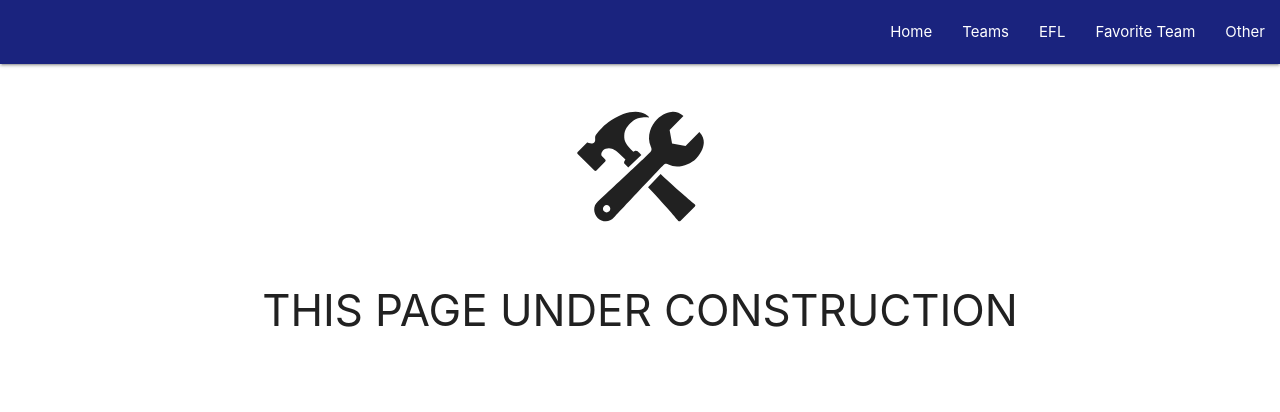
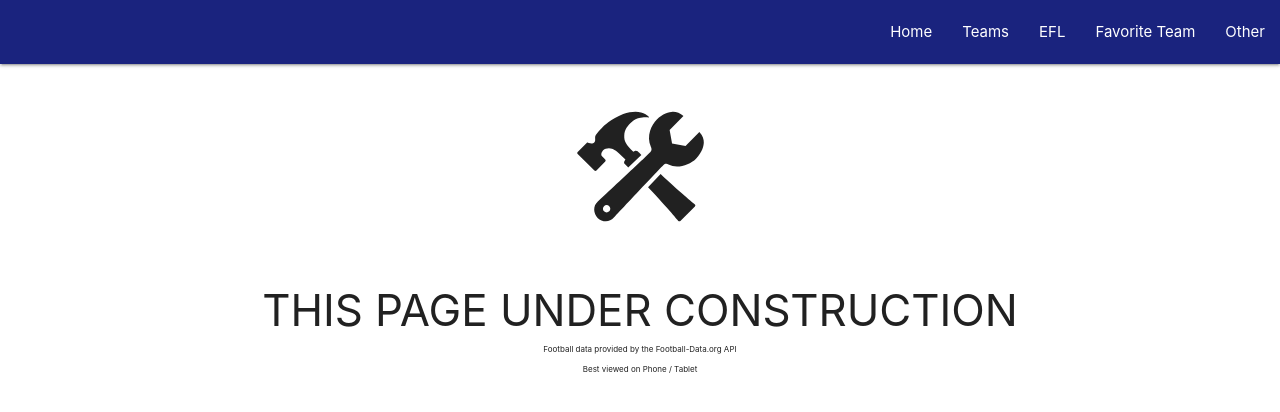
Before and after one commit to hanifrev/efl-championship-app, a React app: page /NotFound in a window 1280 px wide. Shown: the top 412 px of the page. Built offline with nearby package versions, Linux system fonts and the light colour scheme; no server answers.

Commit message:
attribution comp

```diff
--- a/src/App.js
+++ b/src/App.js
@@ -7,6 +7,7 @@ import TeamInfo from './component/pages/TeamInfo'
 import FavTeams from './component/pages/FavTeams'
 import TeamDetail from './component/pages/TeamDetail'
 import NotFound from './component/NotFound'
+import Attribute from './component/Attribute'
 import './component/api/api'
 
 const App = () => {
@@ -20,6 +21,7 @@ const App = () => {
         <Route path="/TeamDetail" component={TeamDetail} />
         <Route path="/NotFound" component={NotFound} />
       </Switch>
+      <Attribute />
     </div>
   )
 }
--- /dev/null
+++ b/src/component/Attribute.js
@@ -0,0 +1,14 @@
+import React from 'react'
+
+const Attribute = () => {
+  return (
+    <div>
+      <p className="center-align attrb">
+        Football data provided by the Football-Data.org API
+      </p>
+      <p className="center-align attrb">Best viewed on Phone / Tablet</p>
+    </div>
+  )
+}
+
+export default Attribute
--- a/src/styles/styles.css
+++ b/src/styles/styles.css
@@ -43,3 +43,7 @@
   font-size: 19px !important;
   font-weight: 600 !important;
 }
+
+.attrb {
+  font-size: 8px !important;
+}
```
Also changed, not shown: 1 other file (tests, documents, lock files or other folders).
